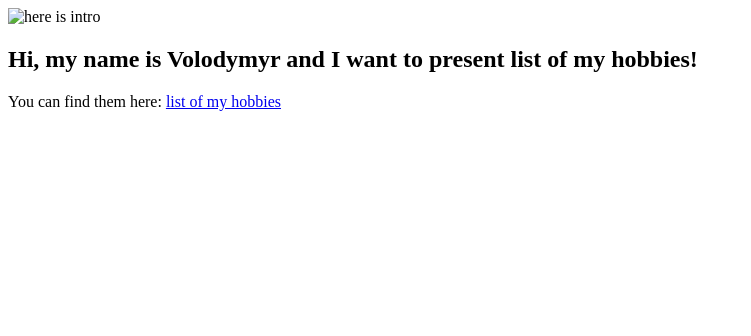
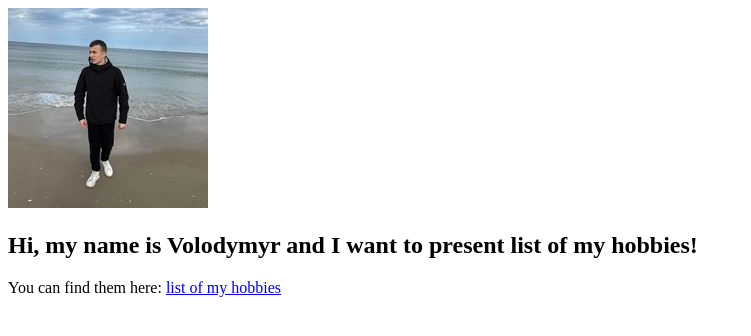
Before and after one commit to Volodymyr1233/html-web, a plain HTML site: page index.html in a window 1280 px wide. Shown: the whole page, without its empty margins (0-751 px from the left). Drawn offline with Linux system fonts and the light colour scheme; the site is published under a folder, as on GitHub Pages, so addresses that start at the root find nothing.

Commit message:
Update index.html

```diff
--- a/index.html
+++ b/index.html
@@ -8,7 +8,7 @@
   <body>
     <section>
       <div>
-        <img src="/images/intro.jpg" alt="here is intro" />
+        <img src="./images/intro.jpg" alt="here is intro" />
         <h1>
           Hi, my name is Volodymyr and I want to present list of my hobbies!
         </h1>
```
